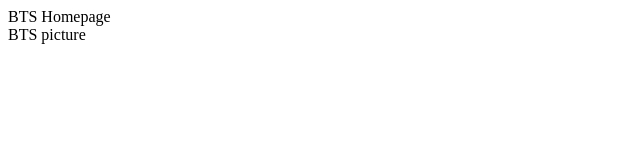
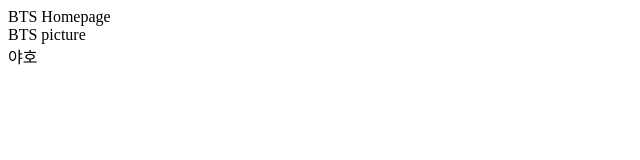
Before and after one commit to CNULectureToma/my-git-project-2, a plain HTML site: page index.html in a window 1280 px wide. Shown: the full height of the page, 0-640 px from the left. Drawn offline with Linux system fonts and the light colour scheme.

```diff
--- a/index.html
+++ b/index.html
@@ -1,4 +1,7 @@
 <html>
 	<head>BTS Homepage</head>
 	<div>BTS picture</div>
+	<body>
+		<div>야호</div>
+	</body>
 </html>
```
